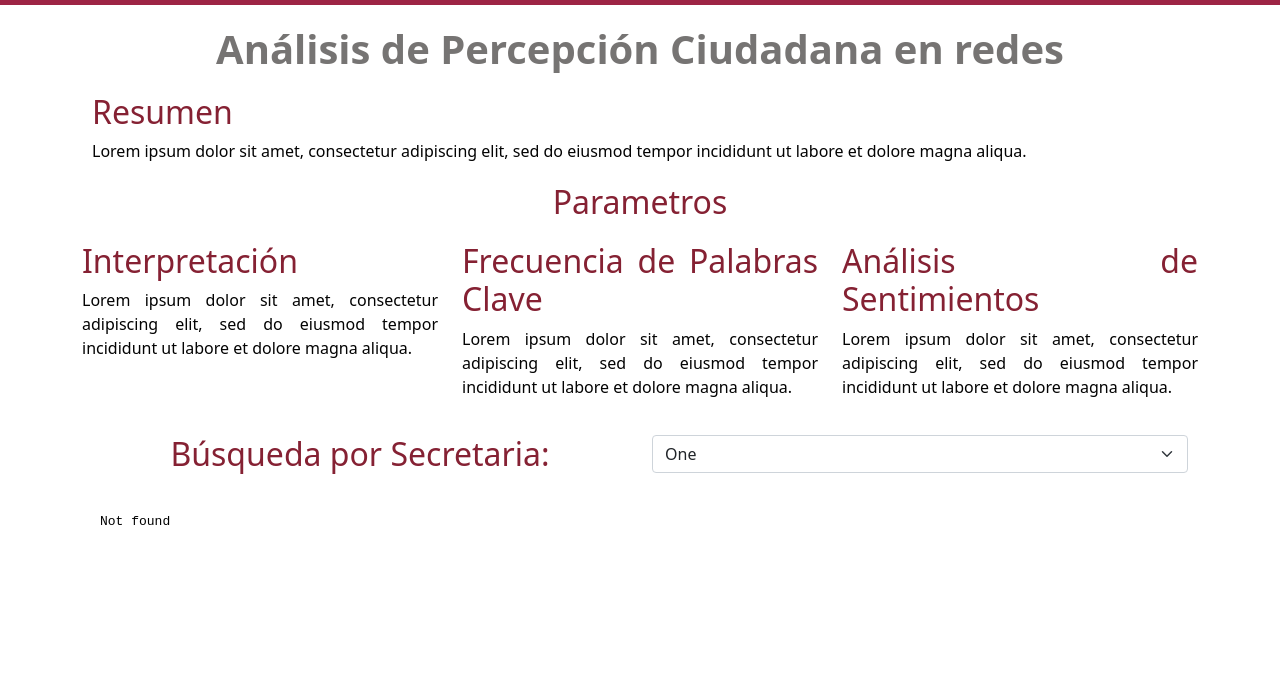
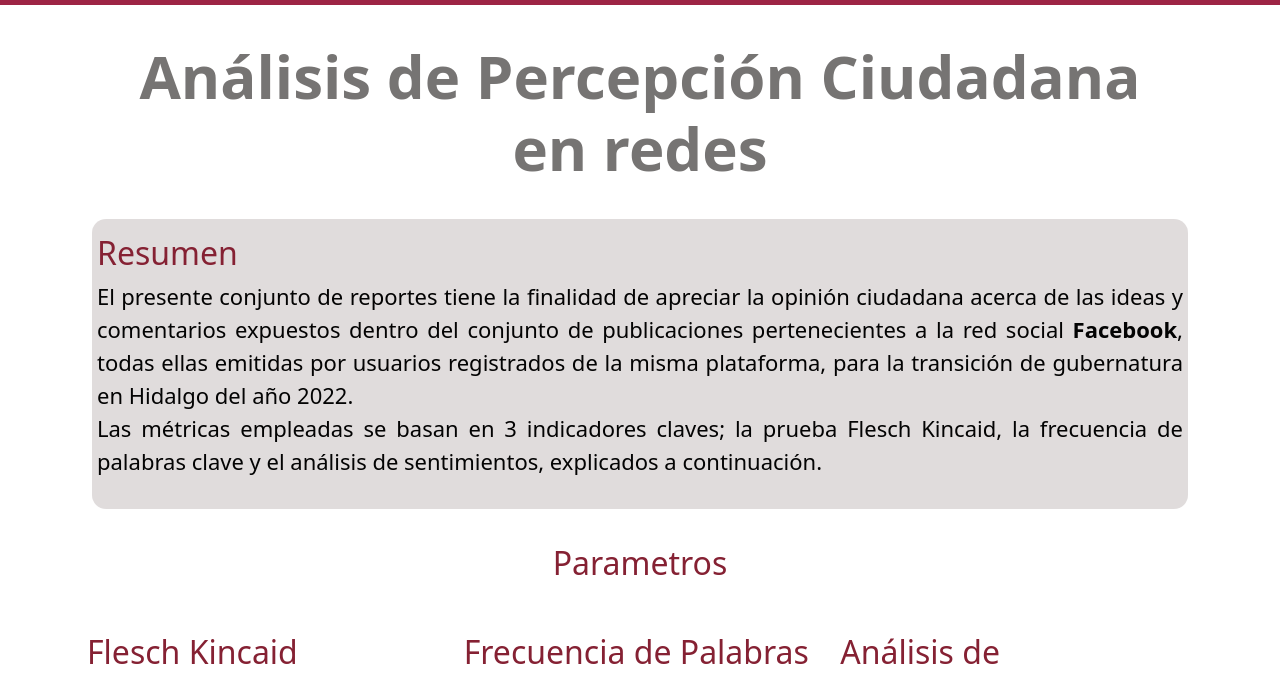
Before and after one commit to et-mohedano/reportScrapingPage, a plain HTML site: page index.html in a window 1280 px wide. Shown: the part 61-737 px from the top of the page. Drawn offline with nearby package versions, Linux system fonts and the light colour scheme.

Commit message:
Landing Page Primera Correction

```diff
--- a/css/style.css
+++ b/css/style.css
@@ -2,23 +2,28 @@
 {
     text-align: center;
     color: #767473;
-    size: 60px;
+    font-size: 60px;
     font-weight: bold
 }
 
 .subtitle_global
 {
-    text-align: justify;
+    text-align: left;
     color: #852133;
-    size: 32px;
+    font-size: 32px;
     font-weight: 500;
+}
+
+.subtitle_global span
+{
+    font-size: 22px;
 }
 
 .paragraph_global
 {
     text-align: justify;
     color: #030303;
-    size: 22px;
+    font-size: 22px;
 }
 
 .margin_global
@@ -27,6 +32,10 @@
     margin-bottom: 20px;
     margin-left: 10px;
     margin-right: 10px;
+    padding-top: 15px;
+    padding-bottom: 15px;
+    padding-left: 5px;
+    padding-right: 5px;
 }
 
 .navbar_background
@@ -51,6 +60,12 @@
     height: 100%;
 }
 
+.resumen_container
+{
+    background-color: rgba(154, 141, 141, 0.3);
+    border-radius: 14px;
+}
+
 @font-face {
     font-family: montserrat;
     src: url(assets\montserrat\Montserrat-Regular.ttf);
--- a/index.html
+++ b/index.html
@@ -38,35 +38,46 @@
     <main>
         <div class="container">
           <h1 class="title_global margin_global" >Análisis de Percepción Ciudadana en redes</h1>
-          <div class="margin_global">
+          <div class="margin_global resumen_container rounded-4">
             <h2 class="subtitle_global">Resumen</h2>
-            <p class="paragraph_global">Lorem ipsum dolor sit amet, consectetur adipiscing elit, sed do eiusmod tempor incididunt
-               ut labore et dolore magna aliqua.</p>
+            <p class="paragraph_global">El presente conjunto de reportes tiene la finalidad de apreciar la opinión
+               ciudadana acerca de las ideas y comentarios expuestos dentro del conjunto de publicaciones pertenecientes
+                a la red social <b>Facebook</b>, todas ellas emitidas por usuarios registrados de la misma plataforma, para la
+                 transición de gubernatura en Hidalgo del año 2022.<br>Las métricas empleadas se basan en 3 indicadores
+                 claves; la prueba Flesch Kincaid, la frecuencia de palabras clave y el análisis de sentimientos,
+                 explicados a continuación.
+              </p>
           </div>
           <h2 class="subtitle_global margin_global text-center">Parametros</h2>
             <div class="margin_global row">
               <div class="col-sm-12 col-lg-4">
-                <h2 class="subtitle_global">Interpretación</h2>
-                <p class="paragraph_global">Lorem ipsum dolor sit amet, consectetur adipiscing elit, sed do eiusmod tempor
-                   incididunt ut labore et dolore magna aliqua.</p>
+                <h2 class="subtitle_global">Flesch Kincaid</h2>
+                <p class="paragraph_global">Las oraciones dentro de los comentarios analizados fueron sometidos a
+                   esta prueba de legibilidad o prueba nivel de facilidad de lectura de Flesch, que  busca conocer la
+                    facilidad de comprensión de un documento. Dicha prueba otorga al texto un valor dentro de una escala
+                     de puntos para determinar la escolaridad o estudios necesarios para comprender el texto escrito.</p>
               </div>
               <div class="col-sm-12 col-lg-4">
                 <h2 class="subtitle_global">Frecuencia de Palabras Clave</h2>
-                <p class="paragraph_global">Lorem ipsum dolor sit amet, consectetur adipiscing elit, sed do eiusmod tempor
-                   incididunt ut labore et dolore magna aliqua.</p>
+                <p class="paragraph_global">Las oraciones dentro de los comentarios analizados fueron tokenizadas para
+                   identificar los sustantivos principales de cada cadena y posteriormente extraer la cadena que los
+                    contextualiza.</p>
               </div>
               <div class="col-sm-12 col-lg-4">
                 <h2 class="subtitle_global">Análisis de Sentimientos</h2>
-                <p class="paragraph_global">Lorem ipsum dolor sit amet, consectetur adipiscing elit, sed do eiusmod tempor
-                   incididunt ut labore et dolore magna aliqua.</p>
+                <p class="paragraph_global">Para identificar el sentimiento principal que refleja cada oración dentro
+                   de los comentarios se utilizó un modelo de red neuronal basado en transformers con conjuntos de
+                    datos pre-entrenados para el idioma español, que clasifican el sentimiento de una cadena de texto
+                     según su similitud con expresiones auto-aprendidas e indica su polaridad; positiva, negativa o
+                      neutral.</p>
               </div>
             </div>
             <div class="margin_global">
-              <div class="row">
-                <div class="col-sm-12 col-lg-6">
-                  <h2 class="subtitle_global text-center">Búsqueda por Secretaria:</h2>
+              <div class="d-flex flex-row align-items-center">
+                <div class="pe-3">
+                  <h2 class="subtitle_global text-center"><span>Búsqueda por Secretaria:</span></h2>
                 </div>
-                <div class="col-sm-12 col-lg-6">
+                <div class="w-25">
                   <select name="" id="" class="form-select" aria-label="Opción 1">
                     <option value="1">One</option>
                     <option value="2">Two</option>
```
